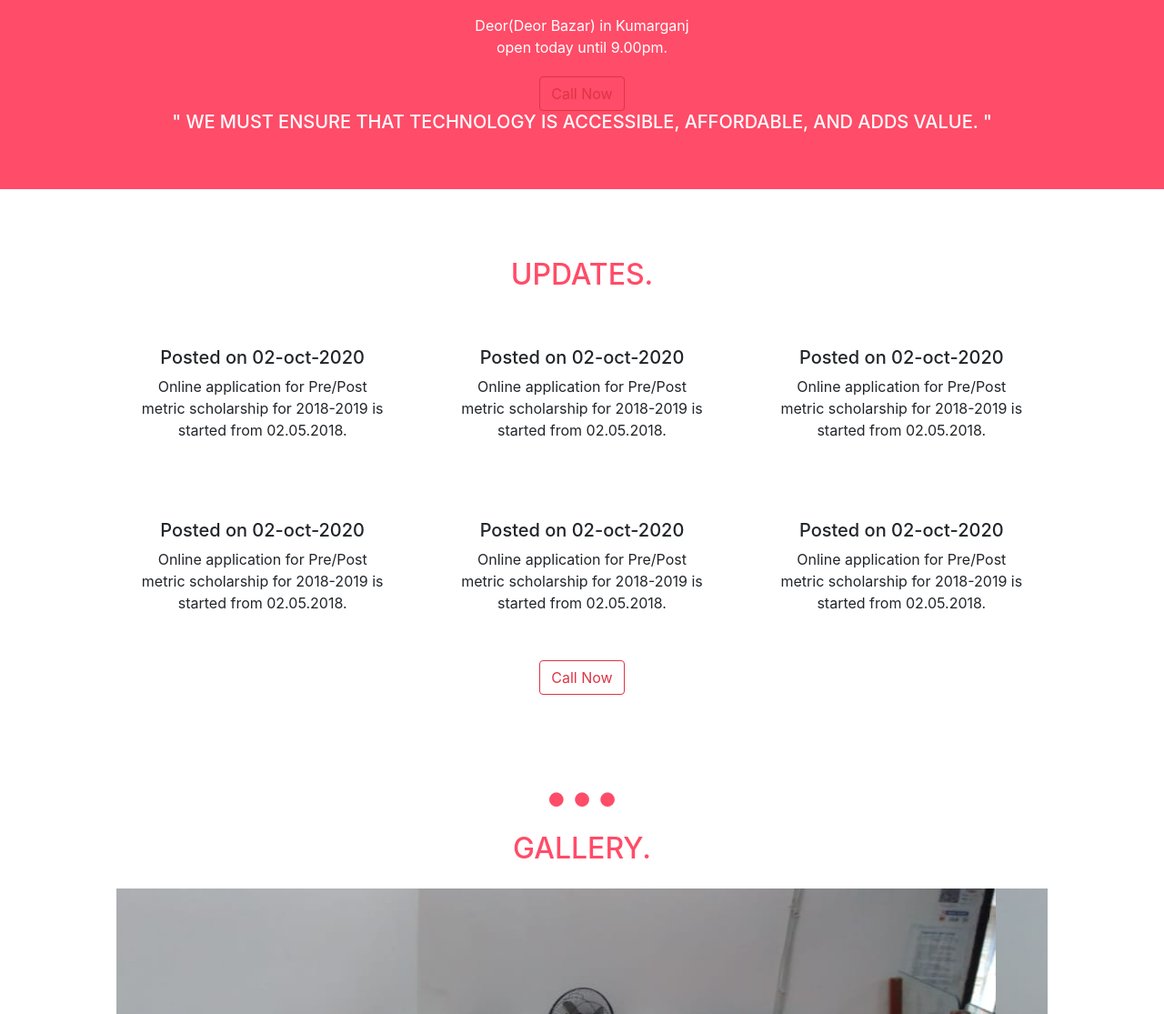
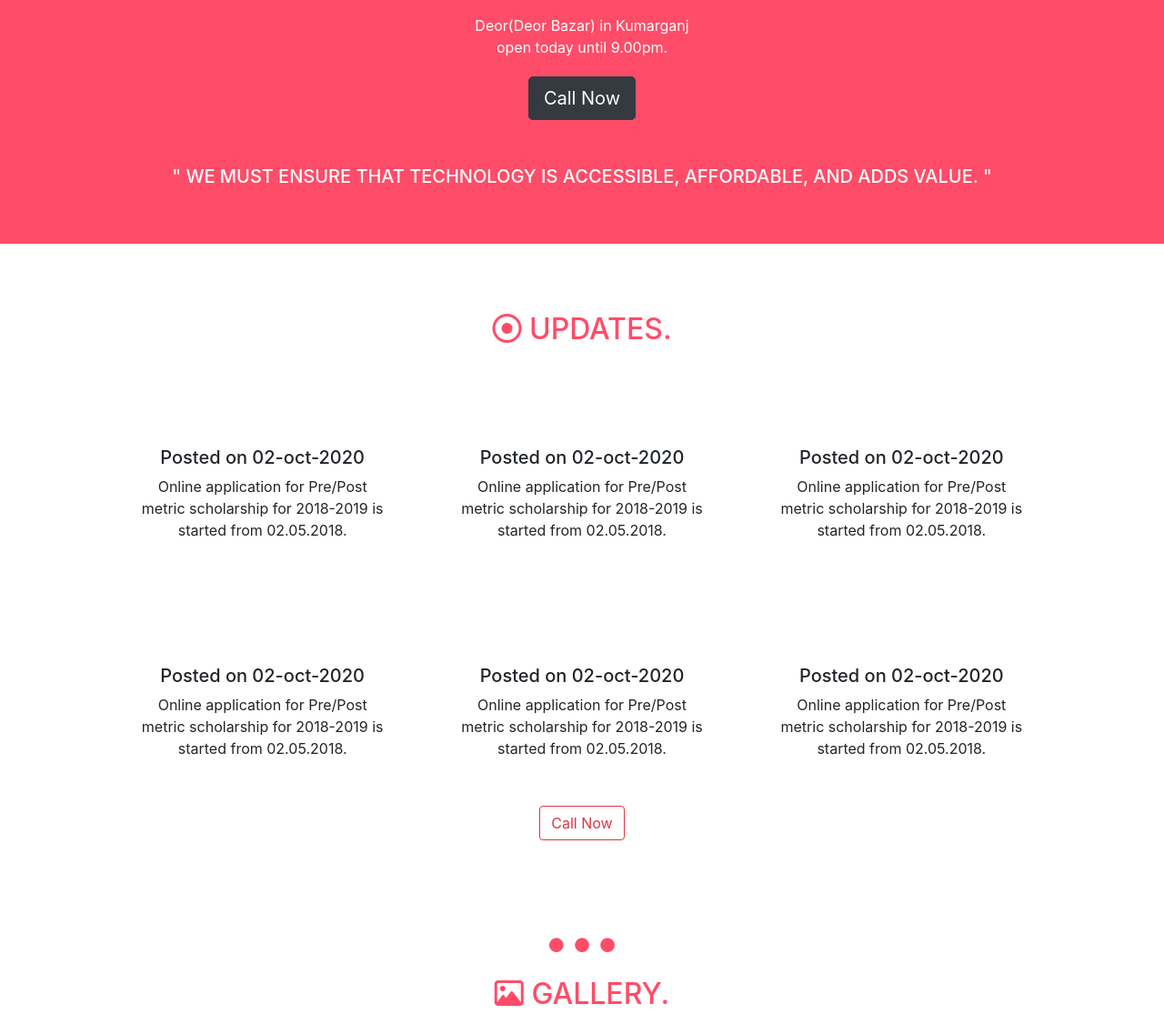
Before and after one commit to tamannacsc/web, a plain HTML site: page index.html in a window 1280 px wide. Shown: the part 300-1415 px from the top of the page at 91% size. Drawn offline with nearby package versions, Linux system fonts and the light colour scheme.

Commit message:
update look

```diff
--- a/index.html
+++ b/index.html
@@ -8,6 +8,7 @@
   <link rel="stylesheet" href="style.css">
   <link href="https://fonts.googleapis.com/css2?family=Fredoka+One&family=Roboto:wght@500&display=swap" rel="stylesheet">
 
+  <script src="https://use.fontawesome.com/0fedbcee32.js"></script>
   <script src="https://code.jquery.com/jquery-3.5.1.slim.min.js" integrity="sha384-DfXdz2htPH0lsSSs5nCTpuj/zy4C+OGpamoFVy38MVBnE+IbbVYUew+OrCXaRkfj" crossorigin="anonymous"></script>
   <script src="https://cdn.jsdelivr.net/npm/popper.js@1.16.1/dist/umd/popper.min.js" integrity="sha384-9/reFTGAW83EW2RDu2S0VKaIzap3H66lZH81PoYlFhbGU+6BZp6G7niu735Sk7lN" crossorigin="anonymous"></script>
   <script src="https://stackpath.bootstrapcdn.com/bootstrap/4.5.2/js/bootstrap.min.js" integrity="sha384-B4gt1jrGC7Jh4AgTPSdUtOBvfO8shuf57BaghqFfPlYxofvL8/KUEfYiJOMMV+rV" crossorigin="anonymous"></script>
@@ -46,7 +47,7 @@
   <section id="Home">
     <h1 class="shop-name">Tamanna Info Edge (CSC)</h1>
     <p class="un-name">Deor(Deor Bazar) in Kumarganj <br /> open today until 9.00pm.</p>
-    <button type="button" class="btn btn-outline-danger">Call Now</button>
+    <button type="button" class="btn btn-dark btn-lg">Call Now</button>
 
     <h5>" WE MUST ENSURE THAT TECHNOLOGY IS ACCESSIBLE, AFFORDABLE, AND ADDS VALUE. "</h5>
     <img src="" alt="">
@@ -57,7 +58,7 @@
   <!-- Update -->
 
   <div class="update">
-    <h2>UPDATES.</h2>
+    <h2><i class="fa fa-dot-circle-o" aria-hidden="true"></i> UPDATES.</h2>
     <div class="row">
       <div class="col-lg-4 post">
         <h5>Posted on 02-oct-2020</h5>
@@ -103,7 +104,7 @@
   <!-- GALLERY -->
 
   <section id="Gallery">
-    <h2>GALLERY.</h2>
+    <h2><i class="fa fa-picture-o" aria-hidden="true"></i> GALLERY.</h2>
     <div id="carouselExampleIndicators" class="carousel slide" data-ride="carousel">
       <ol class="carousel-indicators">
         <li data-target="#carouselExampleIndicators" data-slide-to="0" class="active"></li>
@@ -196,7 +197,7 @@
   <!-- Contact -->
 
   <section id="contact">
-    <h2>CONTACT US.</h2>
+    <h2><i class="fa fa-phone-square" aria-hidden="true"></i> CONTACT US.</h2>
 
     <iframe
       src="https://www.google.com/maps/embed?pb=!1m18!1m12!1m3!1d1515.683866131803!2d88.68602408309498!3d25.37386095788159!2m3!1f0!2f0!3f0!3m2!1i1024!2i768!4f13.1!3m3!1m2!1s0x39fb5beaf0701bd7%3A0x9a5befb78b87fa81!2sTAMANNA%20INFO%20Edge!5e0!3m2!1sen!2sin!4v1601655629450!5m2!1sen!2sin"
--- a/style.css
+++ b/style.css
@@ -13,6 +13,9 @@ h2{
 }
 h3{
   color: white;
+}
+h5{
+  margin-top: 50px;
 }
 hr {
   margin: 1px 0;
```
Lines whose indentation alone changed are shown as unchanged.
